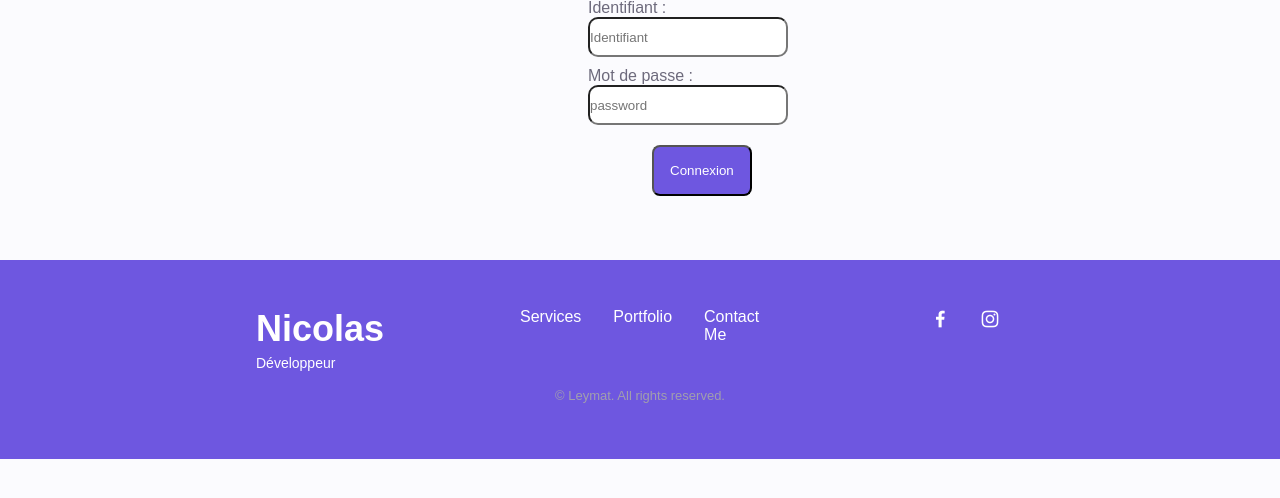
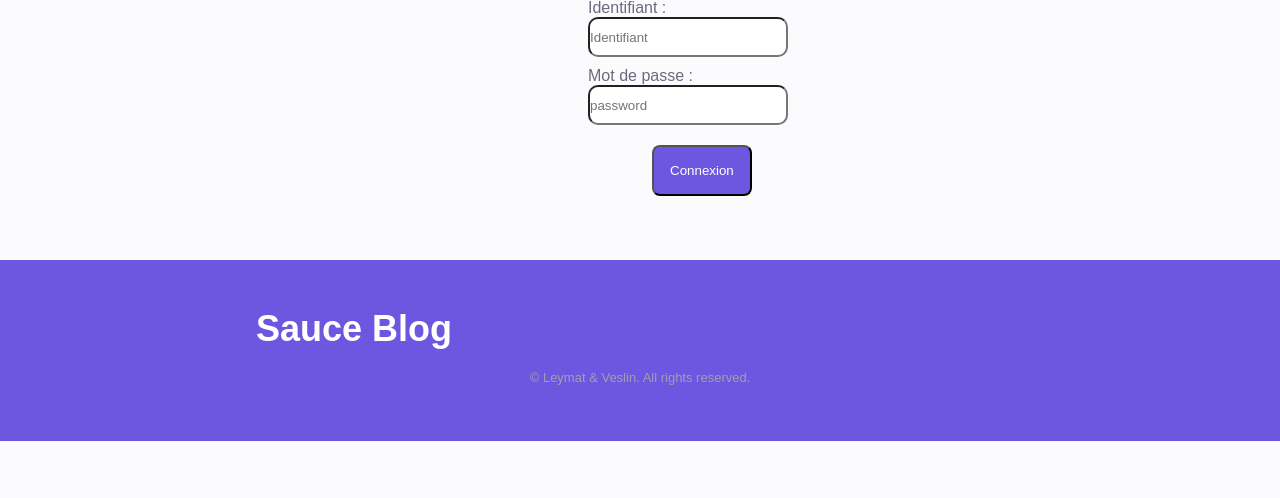
Before and after one commit to NicolasLeymat/ProjetR401, a PHP site: page /ProjetR401/Connexion.php in a window 1280 px wide. Shown: the part 153-651 px from the top of the page. Run offline with PHP 8.4, Linux system fonts and the light colour scheme; some libraries are stand-ins or nearby versions.

Commit message:
Update footer

```diff
--- a/Connexion.php
+++ b/Connexion.php
@@ -60,38 +60,14 @@
 
     <!-- FOOTER -->
     <footer class="footer">
-      <div class="footer_bg">
+        <div class="footer_bg">
         <div class="footer_container container grid">
-          <div>
-            <h1 class="footer_title">Nicolas</h1>
-            <span class="footer_subtitle">Développeur</span>
-          </div>
-
-          <ul class="footer_links">
-            <li>
-              <a href="#services" class="footer_link">Services</a>
-            </li>
-
-            <li>
-              <a href="#portfolio" class="footer_link">Portfolio</a>
-            </li>
-
-            <li>
-              <a href="#contact" class="footer_link">Contact Me</a>
-            </li>
-          </ul>
-
-          <div class="footer_socials">
-            <a href="" target="_blank" class="footer_social">
-              <i class="uil uil-facebook-f"></i>
-            </a>
-            <a href="" target="_blank" class="footer_social">
-              <i class="uil uil-instagram"></i>
-            </a>
-          </div>
+            <div>
+            <h1 class="footer_title">Sauce Blog</h1>
+            </div>
         </div>
-        <p class="footer_copy">&#169; Leymat. All rights reserved.</p>
-      </div>
+        <p class="footer_copy">&#169; Leymat & Veslin. All rights reserved.</p>
+        </div>
     </footer>
     <!-- FOOTER FIN -->
 
```
Also changed, not shown: Index.php (+5 -29 lines), newArticle.php (+2 -26 lines).
